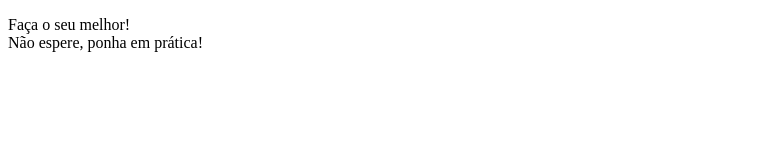
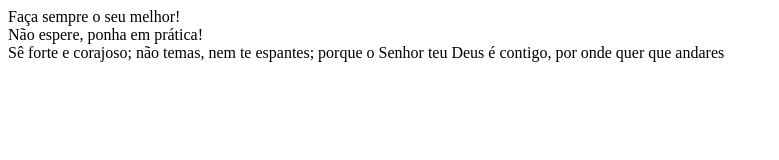
Before and after one commit to gabrielpereira101/bootcamp3-2023-devjr-3, a plain HTML site: page index.html in a window 1280 px wide. Shown: the whole page, without its empty margins (0-779 px from the left). Drawn offline with Linux system fonts and the light colour scheme.

Commit message:
Sê forte e corajoso; não temas, nem te espantes; porque o Senhor teu Deus é contigo, por onde quer que andares

```diff
--- a/index.html
+++ b/index.html
@@ -7,7 +7,11 @@
     <title>Document</title>
 </head>
 <body>
-    <p>Faça o seu melhor! <br>
-       Não espere, ponha em prática!</p>
+    <p.>Faça sempre o seu melhor!  <br>
+
+        Não espere, ponha em prática! <br>
+
+       Sê forte e corajoso; não temas, nem te espantes; porque o Senhor teu Deus é contigo, por onde quer que andares
+    </p.>
 </body>
 </html>
```
